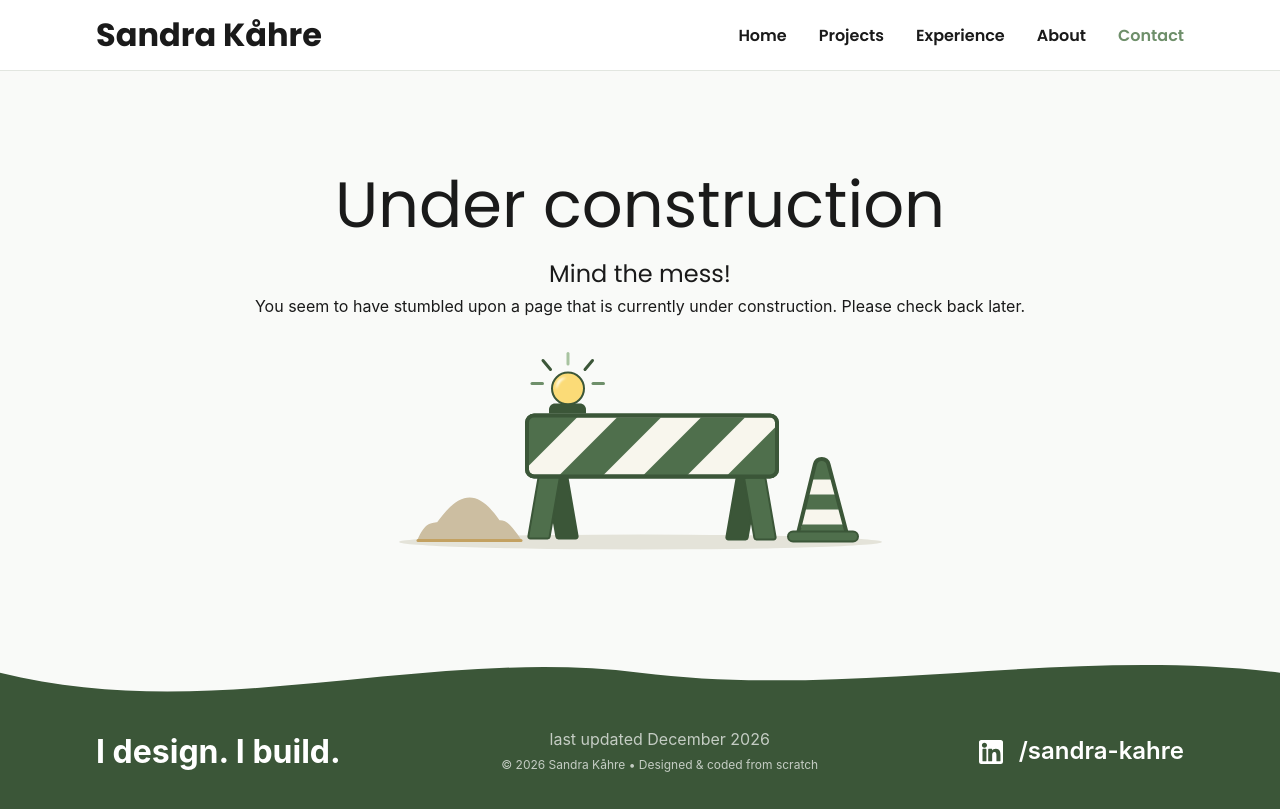
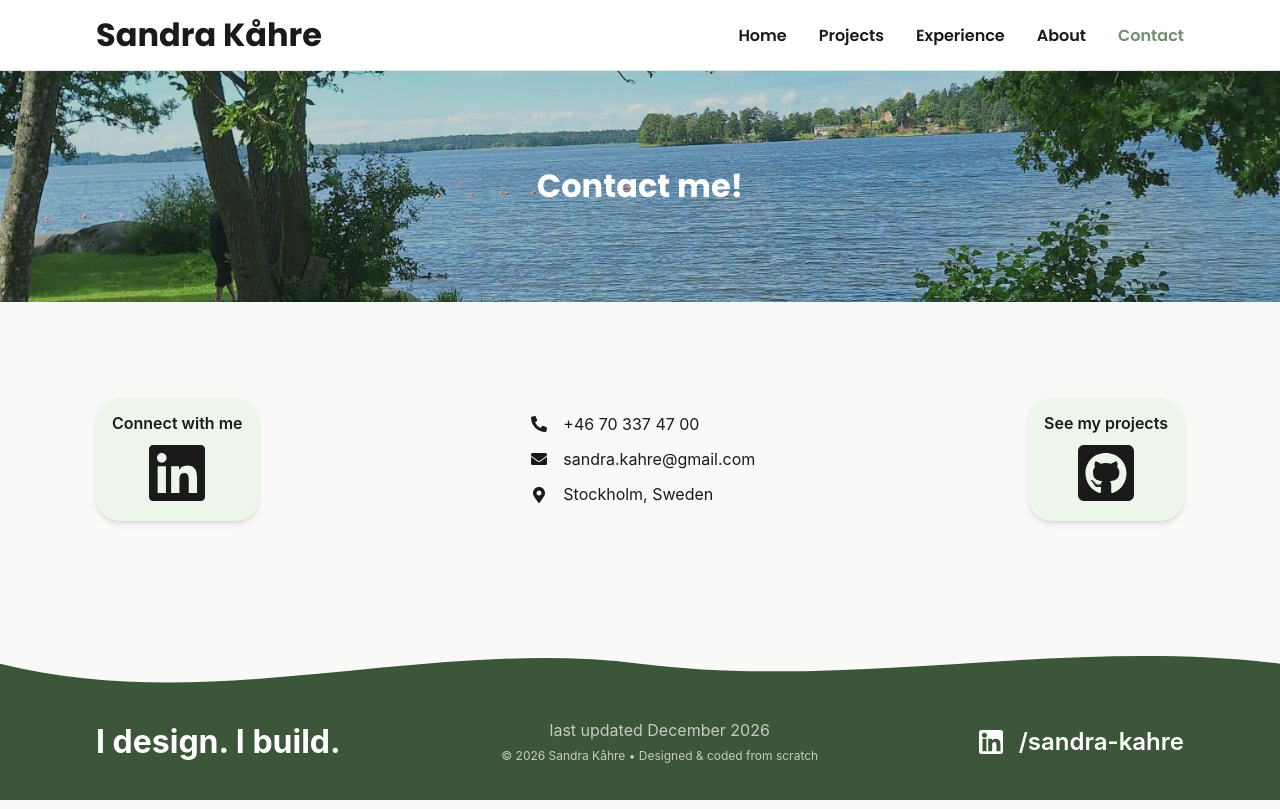
Before and after one commit to skahre/skahre.github.io, a React (Vite) app: page /contact in a window 1280 px wide. Built offline with nearby package versions, Linux system fonts and the light colour scheme; a web font is replaced by a local one.

Commit message:
Add new contact page

```diff
--- a/package.json
+++ b/package.json
@@ -16,6 +16,7 @@
     "@tailwindcss/vite": "^4.2.2",
     "react": "^19.2.4",
     "react-dom": "^19.2.4",
+    "react-icons": "^5.7.0",
     "react-router-dom": "^7.14.0",
     "tailwindcss": "^4.2.2"
   },
--- a/src/App.tsx
+++ b/src/App.tsx
@@ -4,6 +4,7 @@ import Navbar from "./components/navbar/navbar";
 import Footer from "./components/footer/footer";
 import HomePage from "./pages/home.tsx";
 import ProjectsPage from "./pages/projects.tsx";
+import ContactPage from "./pages/contact.tsx";
 import UnderConstruction from "./pages/underConstruction.tsx";
 
 export default function App() {
@@ -16,6 +17,7 @@ export default function App() {
         <Routes>
           <Route path="/" element={<HomePage />} />
           <Route path="/projects" element={<ProjectsPage />} />
+          <Route path="/contact" element={<ContactPage />} />
           <Route path="*" element={<UnderConstruction />} />
         </Routes>
       </main>
--- /dev/null
+++ b/src/pages/contact.tsx
@@ -0,0 +1,48 @@
+import {
+  FaPhoneAlt,
+  FaEnvelope,
+  FaMapMarkerAlt,
+  FaLinkedin,
+  FaGithubSquare,
+} from "react-icons/fa";
+
+export default function ContactPage() {
+  return (
+    <div className="w-full flex flex-col">
+      <div className="relative w-full">
+        <img
+          src="/nature-bg.jpg"
+          className="absolute inset-0 w-full h-full object-cover z-0"
+        />
+        <div className="absolute inset-0 bg-sage-600/25" />
+        <div className="h2 font-bold text-white w-full p-24 relative justify-center items-center flex">
+          Contact me!
+        </div>
+      </div>
+      <div className="w-full p-24 flex gap-9 justify-between items-center">
+        <p className="rounded-3xl p-4 bg-sage-100 shadow-md font-semibold text-center flex flex-col gap-2 items-center">
+          Connect with me
+          <FaLinkedin size={64} />
+        </p>
+        <div className="flex flex-col gap-4">
+          <p className="inline-flex items-center gap-4">
+            <FaPhoneAlt />
+            +46 70 337 47 00
+          </p>
+          <p className="inline-flex items-center gap-4">
+            <FaEnvelope />
+            sandra.kahre@gmail.com
+          </p>
+          <p className="inline-flex items-center gap-4">
+            <FaMapMarkerAlt />
+            Stockholm, Sweden
+          </p>
+        </div>
+        <p className="rounded-3xl p-4 bg-sage-100 shadow-md font-semibold text-center flex flex-col gap-2 items-center">
+          See my projects
+          <FaGithubSquare size={64} />
+        </p>
+      </div>
+    </div>
+  );
+}
--- a/src/pages/underConstruction.tsx
+++ b/src/pages/underConstruction.tsx
@@ -1,9 +1,9 @@
 export default function UnderConstruction() {
   return (
-    <section className="flex flex-col items-center justify-between p-[36px] sm:p-[96px] 3xl:p-[176px] min-h-[64vh] gap-9">
-      <div className="flex flex-col items-center text-center gap-[16px]">
+    <section className="flex flex-col items-center justify-between p-9 sm:p-24 3xl:p-44 min-h-[64vh] gap-9">
+      <div className="flex flex-col items-center text-center gap-4">
         <h1 className="text-orange">Under construction</h1>
-        <div className="flex flex-col gap-[8px] text-center">
+        <div className="flex flex-col gap-2 text-center">
           <h3>Mind the mess!</h3>
           <p>
             You seem to have stumbled upon a page that is currently under
@@ -13,7 +13,7 @@ export default function UnderConstruction() {
       </div>
       <img
         src="construction.svg"
-        className="h-[85%] max-h-[10rem] md:max-h-[16rem] w-auto"
+        className="h-[85%] max-h-40 md:max-h-64 w-auto"
       />
     </section>
   );
```
Also changed, not shown: public/nature-bg.jpg (added), 1 other file (tests, documents, lock files or other folders).
